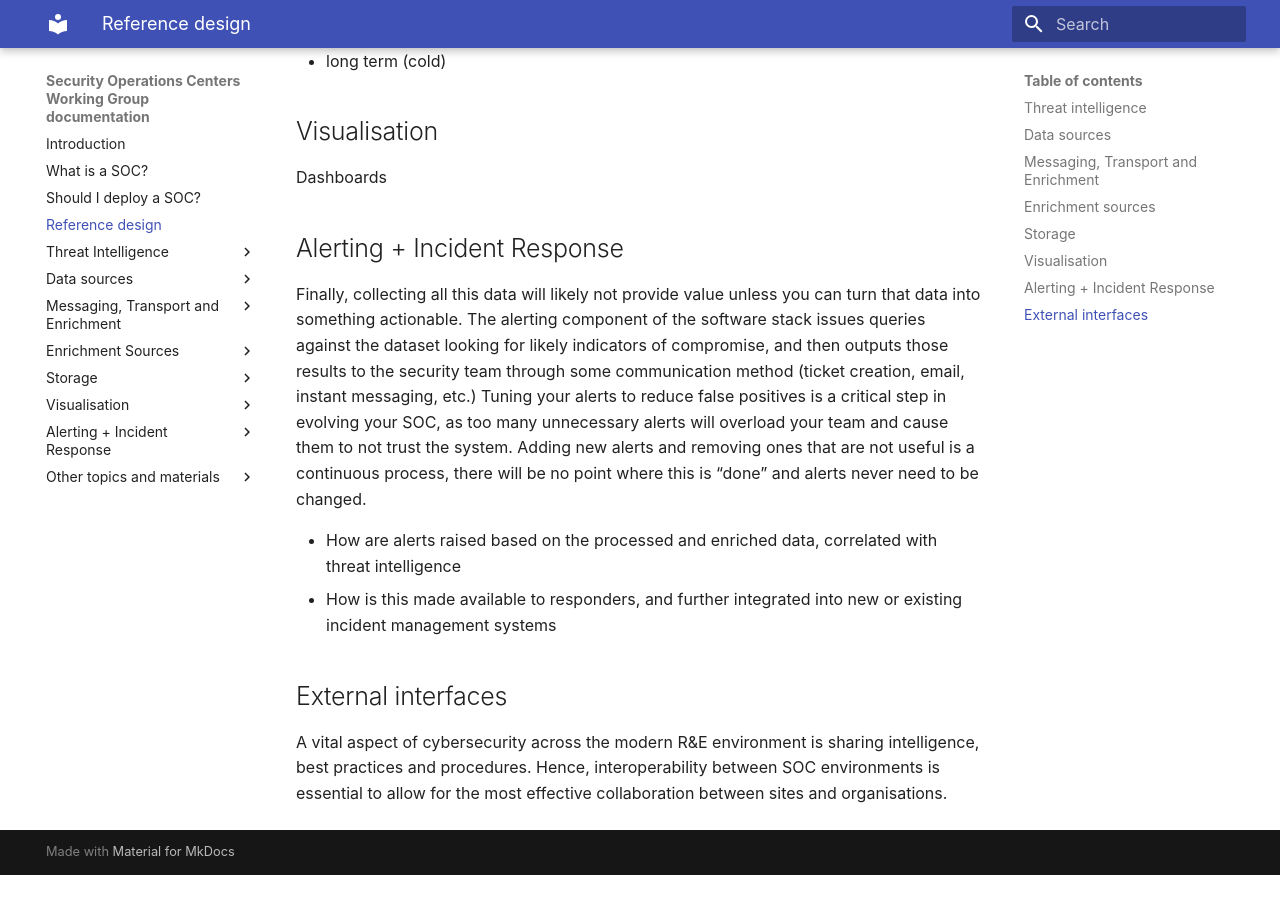
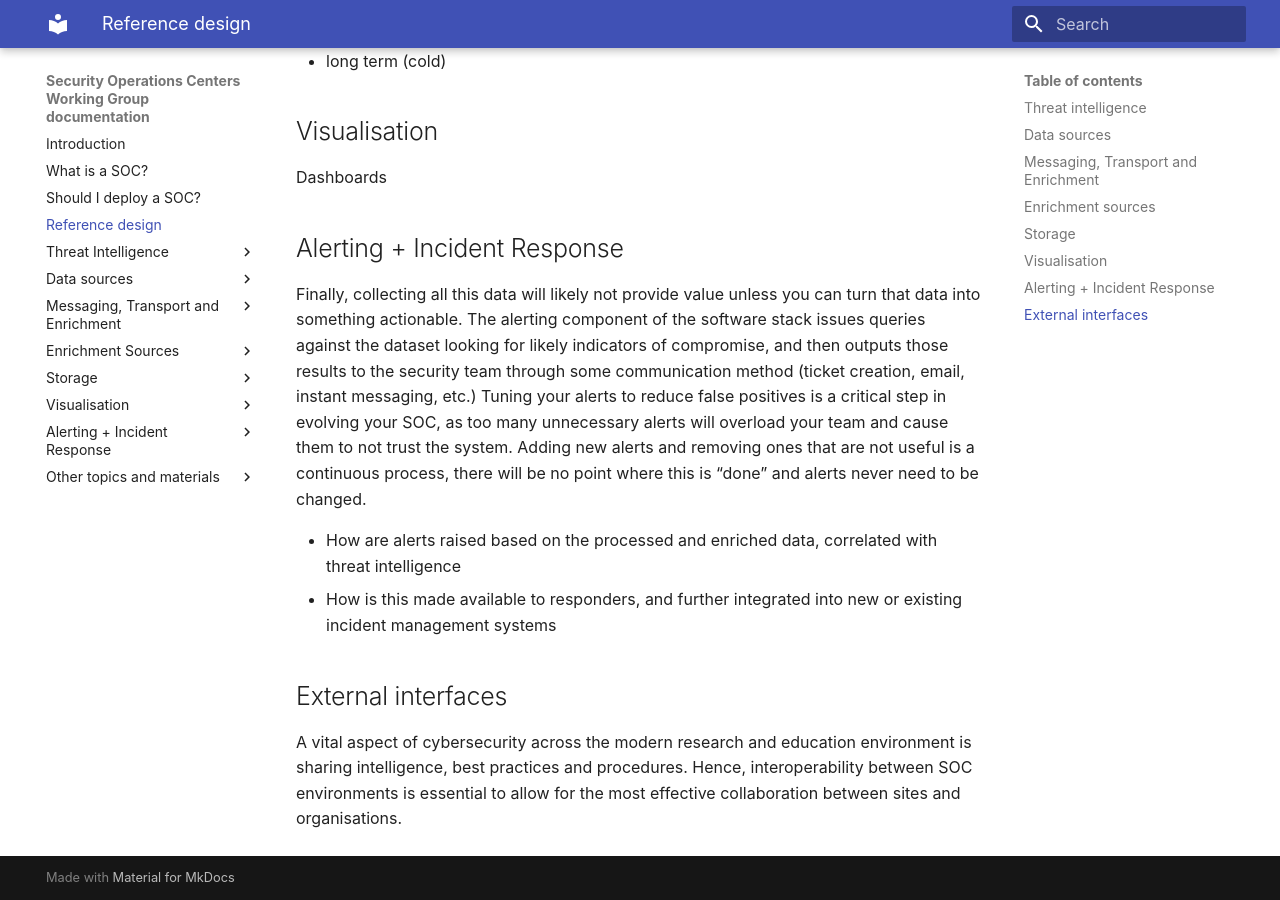
Before and after one commit to wlcg-soc-wg/wlcg-soc-wg-doc, an MkDocs documentation site: the page built from docs/reference_design/reference_design.md, in a window 1280 px wide and 900 px high, scrolled down 1894 px. Built offline with MkDocs 1.6.1 and Material for MkDocs 9.7.7, drawn with Linux system fonts in a browser that asks for light colours; before the commit the page ends 2769 px from its top, so only the background shows below that.

Commit message:
Update reference_design.md

```diff
--- a/docs/reference_design/reference_design.md
+++ b/docs/reference_design/reference_design.md
@@ -52,4 +52,4 @@ Finally, collecting all this data will likely not provide value unless you can t
 - How is this made available to responders, and further integrated into new or existing incident management systems
 
 ## External interfaces
-A vital aspect of cybersecurity across the modern R&E environment is sharing intelligence, best practices and procedures. Hence, interoperability between SOC environments is essential to allow for the most effective collaboration between sites and organisations.
+A vital aspect of cybersecurity across the modern research and education environment is sharing intelligence, best practices and procedures. Hence, interoperability between SOC environments is essential to allow for the most effective collaboration between sites and organisations.
```
